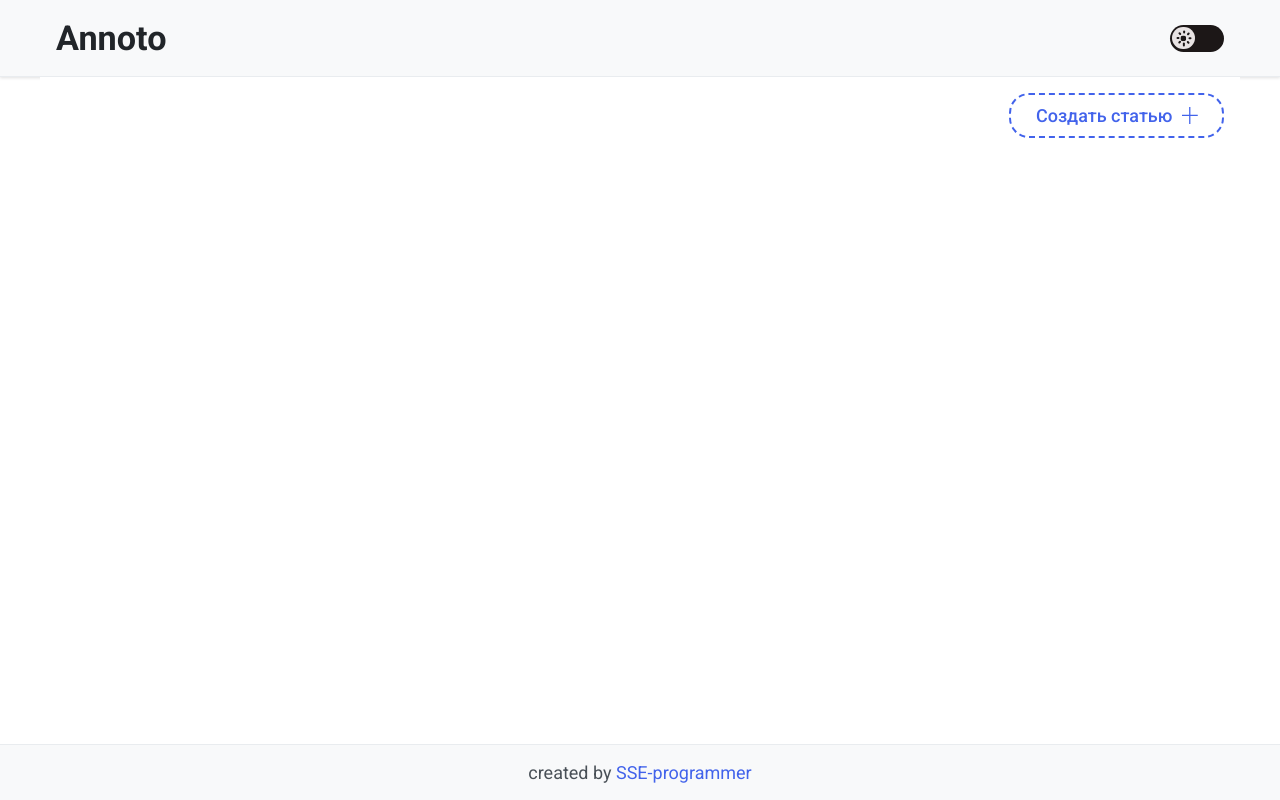
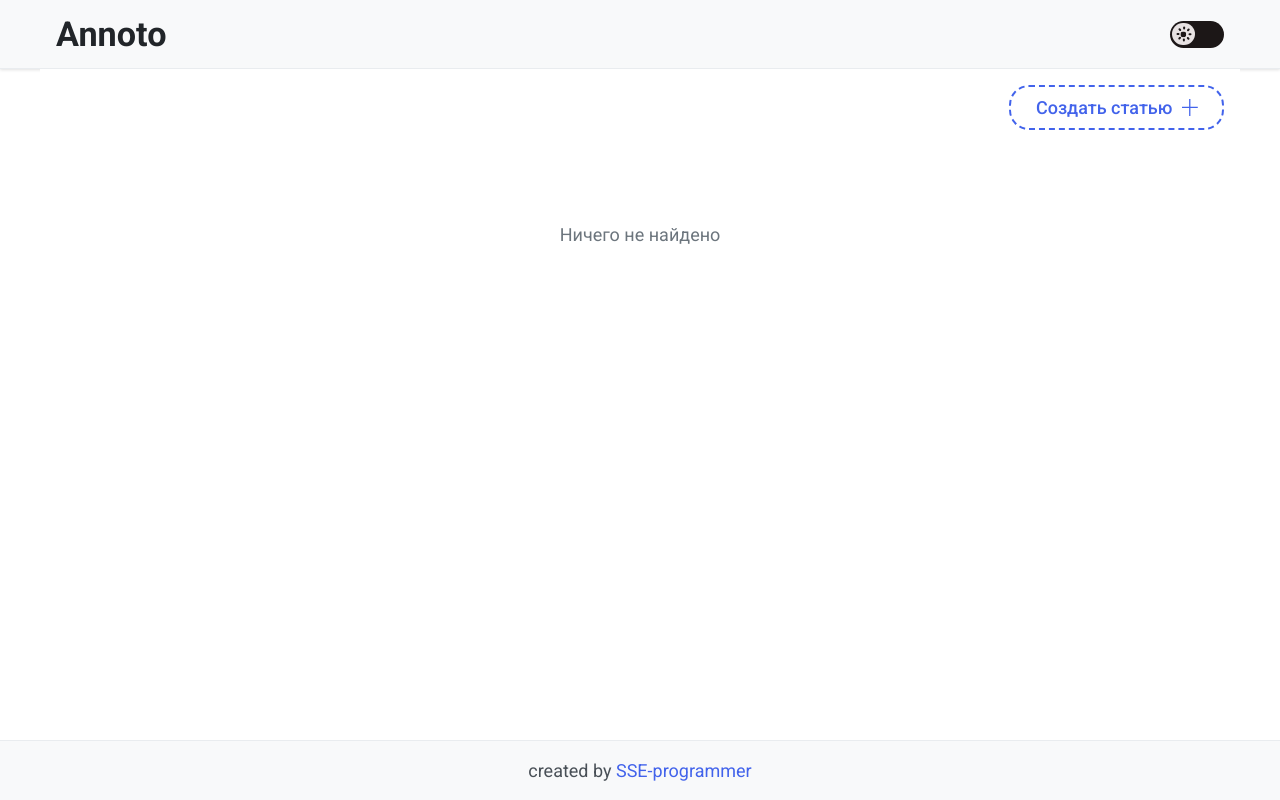
Before and after one commit to SSE-programmer/Annoto, an Angular app: page / in a window 1280 px wide. Built offline with nearby package versions, Linux system fonts and the light colour scheme; a web font is replaced by a local one.

Commit message:
Fixed font-size for some elements and added "not found" message for posts` page

```diff
--- a/src/app/pages/post-detail-page/post-detail-page.component.html
+++ b/src/app/pages/post-detail-page/post-detail-page.component.html
@@ -69,7 +69,8 @@
             routerLink="/"
         >
             <an-icon-back/>
-            К списку статей</a>
+            К списку статей
+        </a>
     </div>
     <p
         class="not-found"
--- a/src/app/pages/posts-page/posts-page.component.html
+++ b/src/app/pages/posts-page/posts-page.component.html
@@ -17,5 +17,7 @@
             [post]="post"
             (onClick)="goToPostPage(post.id)"
         />
+    } @empty {
+        <span class="not-found">Ничего не найдено</span>
     }
 </div>
--- a/src/app/pages/posts-page/posts-page.component.scss
+++ b/src/app/pages/posts-page/posts-page.component.scss
@@ -13,4 +13,12 @@
         grid-template-columns: repeat(auto-fit, minmax(280px, 1fr));
         gap: var(--an-gap-16);
     }
+
+    .not-found {
+        display: flex;
+        min-height: 160px;
+        align-items: center;
+        justify-self: center;
+        color: var(--an-text-tertiary);
+    }
 }
--- a/src/global-styles/_fonts.scss
+++ b/src/global-styles/_fonts.scss
@@ -1,5 +1,9 @@
 h1, h2, h3, h4, h5 {
     font-weight: 500;
+}
+
+h1 {
+    line-height: 2rem;
 }
 
 h1 {
--- a/src/global-styles/index.scss
+++ b/src/global-styles/index.scss
@@ -21,7 +21,7 @@ body {
     background: var(--an-bg-primary);
 
     font-family: 'Roboto', sans-serif;
-    line-height: 1.3;
+    line-height: 1.5rem;
 }
 
 *:focus-visible {
```
